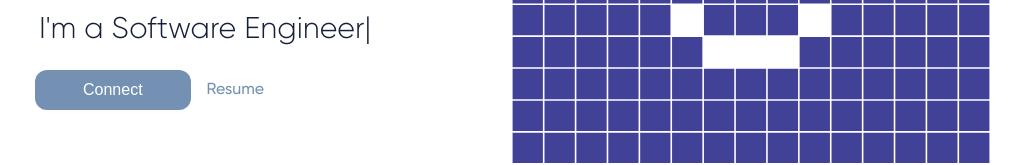
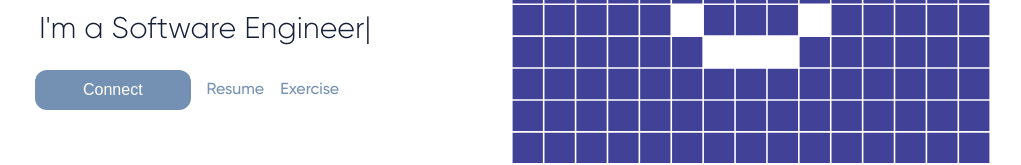
Before and after one commit to AbhilashKotha/portfolio, a Next.js app: page / in a window 1280 px wide. Shown: the part 290-455 px from the top of the page, without its empty margins (129-1150 px from the left). Built offline with nearby package versions, Linux system fonts and the light colour scheme.

Commit message:
test excer

```diff
--- a/components/sections/landing.js
+++ b/components/sections/landing.js
@@ -138,6 +138,11 @@ export default function Landing(props) {
               Resume
             </Link>
           </button>
+          <button className="font-gilroy font-medium text-wild-blue-400 hover:text-gray-600 dark:text-pf-light hover:bg-clip-text hover:dark:text-transparent hover:dark:bg-gradient-to-tr hover:dark:from-blue-500 hover:dark:to-purple-600 transition duration-500">
+            <Link href="/exercise.txt" target="_blank" rel="noreferrer noopener">
+              Exercise
+            </Link>
+          </button>
         </div>
         <div
           data-aos="fade-up"
```
Also changed, not shown: public/exercise.txt (added).
